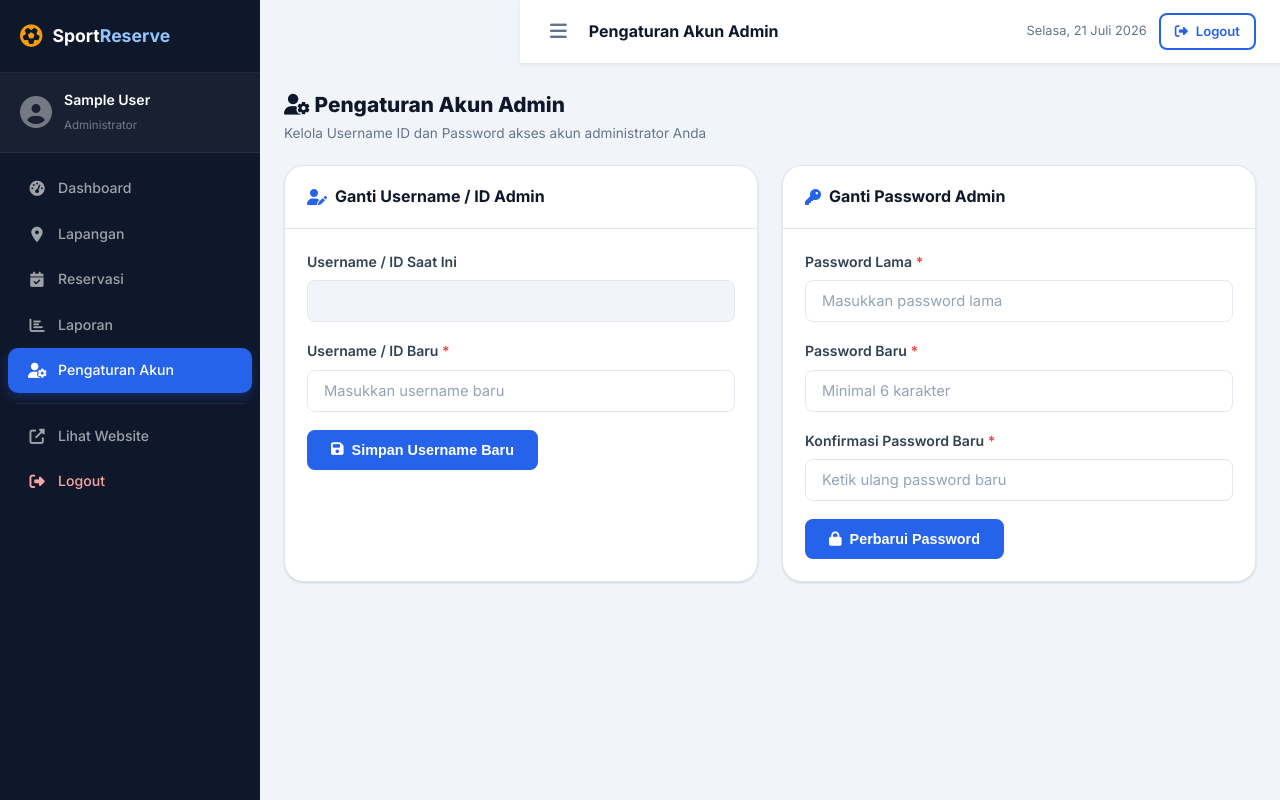
After one commit to malfahrezi30-xxx/Tugas_UAS_Pengantar_Pemrograman, a Flask app: page /admin/pengaturan in a window 1280 px wide. The commit adds this page. Run offline with Flask 3, Linux system fonts and the light colour scheme; the visitor is signed in with stand-in values (Sample User, id 1); data that the repository does not hold is empty; some libraries are stand-ins or nearby versions.

Commit message:
feat(admin): remove login credentials clue & add change username & password feature
- Removed default username/password clue box from templates/admin/login.html
- Created new route /admin/pengaturan in app.py for updating admin Username/ID and Password (with SHA256 hashing)
- Added new template templates/admin/pengaturan.html
- Added 'Pengaturan Akun' menu link to admin sidebar in base_admin.html
- Added unit test test_25_admin_pengaturan_get (25/25 tests passing)

```diff
--- a/app.py
+++ b/app.py
@@ -234,6 +234,7 @@ def admin_login():
 
         if user and user['password'] == hash_password(password):
             session['admin_logged_in'] = True
+            session['admin_id'] = user['id_user']
             session['admin_name'] = user['nama']
             session['admin_username'] = username
             flash(f'Selamat datang, {user["nama"]}!', 'success')
@@ -249,6 +250,53 @@ def admin_logout():
     session.clear()
     flash('Berhasil logout.', 'info')
     return redirect(url_for('admin_login'))
+
+
+@app.route('/admin/pengaturan', methods=['GET', 'POST'])
+@login_required
+def admin_pengaturan():
+    db = get_db()
+    current_username = session.get('admin_username')
+    user = db.execute("SELECT * FROM users WHERE username=?", (current_username,)).fetchone()
+
+    if request.method == 'POST':
+        action = request.form.get('action')
+
+        if action == 'change_username':
+            new_username = request.form.get('new_username', '').strip()
+            if not new_username or len(new_username) < 3:
+                flash('Username minimal 3 karakter.', 'danger')
+            else:
+                existing = db.execute("SELECT id_user FROM users WHERE username=? AND id_user != ?",
+                                      (new_username, user['id_user'])).fetchone()
+                if existing:
+                    flash('Username sudah digunakan oleh akun lain.', 'danger')
+                else:
+                    db.execute("UPDATE users SET username=? WHERE id_user=?", (new_username, user['id_user']))
+                    db.commit()
+                    session['admin_username'] = new_username
+                    flash('✅ Username berhasil diperbarui!', 'success')
+                    return redirect(url_for('admin_pengaturan'))
+
+        elif action == 'change_password':
+            old_password = request.form.get('old_password', '')
+            new_password = request.form.get('new_password', '')
+            confirm_password = request.form.get('confirm_password', '')
+
+            if hash_password(old_password) != user['password']:
+                flash('Password lama Anda salah.', 'danger')
+            elif len(new_password) < 6:
+                flash('Password baru minimal 6 karakter.', 'danger')
+            elif new_password != confirm_password:
+                flash('Konfirmasi password baru tidak cocok.', 'danger')
+            else:
+                db.execute("UPDATE users SET password=? WHERE id_user=?",
+                           (hash_password(new_password), user['id_user']))
+                db.commit()
+                flash('✅ Password berhasil diperbarui!', 'success')
+                return redirect(url_for('admin_pengaturan'))
+
+    return render_template('admin/pengaturan.html', user=user)
 
 
 @app.route('/admin/dashboard')
--- a/templates/admin/base_admin.html
+++ b/templates/admin/base_admin.html
@@ -39,6 +39,9 @@
         </a>
         <a href="{{ url_for('admin_laporan') }}" class="sidebar-link {% if request.endpoint == 'admin_laporan' %}active{% endif %}">
             <i class="fas fa-chart-bar"></i> <span>Laporan</span>
+        </a>
+        <a href="{{ url_for('admin_pengaturan') }}" class="sidebar-link {% if request.endpoint == 'admin_pengaturan' %}active{% endif %}">
+            <i class="fas fa-user-cog"></i> <span>Pengaturan Akun</span>
         </a>
         <div class="sidebar-divider"></div>
         <a href="{{ url_for('index') }}" class="sidebar-link" target="_blank">
--- a/templates/admin/login.html
+++ b/templates/admin/login.html
@@ -81,10 +81,6 @@
                         </button>
                     </div>
                 </div>
-                <div class="login-hint">
-                    <i class="fas fa-info-circle"></i>
-                    Default: <strong>admin</strong> / <strong>admin123</strong>
-                </div>
                 <button type="submit" class="btn btn-primary btn-block btn-lg">
                     <i class="fas fa-sign-in-alt"></i> Masuk
                 </button>
--- /dev/null
+++ b/templates/admin/pengaturan.html
@@ -0,0 +1,72 @@
+{% extends 'admin/base_admin.html' %}
+
+{% block title %}Pengaturan Akun - Admin SportReserve{% endblock %}
+{% block page_title %}Pengaturan Akun Admin{% endblock %}
+
+{% block content %}
+<div class="admin-page-header mb-4">
+    <div>
+        <h2><i class="fas fa-user-cog"></i> Pengaturan Akun Admin</h2>
+        <p>Kelola Username ID dan Password akses akun administrator Anda</p>
+    </div>
+</div>
+
+<div class="grid-2-col" style="display: grid; grid-template-columns: repeat(auto-fit, minmax(320px, 1fr)); gap: 24px;">
+    <!-- UBAH USERNAME / ID -->
+    <div class="admin-card">
+        <div class="admin-card-header">
+            <h3><i class="fas fa-user-edit"></i> Ganti Username / ID Admin</h3>
+        </div>
+        <div class="admin-card-body">
+            <form method="POST" action="{{ url_for('admin_pengaturan') }}">
+                <input type="hidden" name="action" value="change_username">
+
+                <div class="form-group mb-3">
+                    <label class="form-label">Username / ID Saat Ini</label>
+                    <input type="text" class="form-control" value="{{ user.username }}" readonly style="background-color: #f1f5f9; cursor: not-allowed;">
+                </div>
+
+                <div class="form-group mb-3">
+                    <label for="new_username" class="form-label">Username / ID Baru <span class="text-danger">*</span></label>
+                    <input type="text" id="new_username" name="new_username" class="form-control" placeholder="Masukkan username baru" required>
+                </div>
+
+                <button type="submit" class="btn btn-primary">
+                    <i class="fas fa-save"></i> Simpan Username Baru
+                </button>
+            </form>
+        </div>
+    </div>
+
+    <!-- UBAH PASSWORD -->
+    <div class="admin-card">
+        <div class="admin-card-header">
+            <h3><i class="fas fa-key"></i> Ganti Password Admin</h3>
+        </div>
+        <div class="admin-card-body">
+            <form method="POST" action="{{ url_for('admin_pengaturan') }}">
+                <input type="hidden" name="action" value="change_password">
+
+                <div class="form-group mb-3">
+                    <label for="old_password" class="form-label">Password Lama <span class="text-danger">*</span></label>
+                    <input type="password" id="old_password" name="old_password" class="form-control" placeholder="Masukkan password lama" required>
+                </div>
+
+                <div class="form-group mb-3">
+                    <label for="new_password" class="form-label">Password Baru <span class="text-danger">*</span></label>
+                    <input type="password" id="new_password" name="new_password" class="form-control" placeholder="Minimal 6 karakter" required>
+                </div>
+
+                <div class="form-group mb-3">
+                    <label for="confirm_password" class="form-label">Konfirmasi Password Baru <span class="text-danger">*</span></label>
+                    <input type="password" id="confirm_password" name="confirm_password" class="form-control" placeholder="Ketik ulang password baru" required>
+                </div>
+
+                <button type="submit" class="btn btn-primary">
+                    <i class="fas fa-lock"></i> Perbarui Password
+                </button>
+            </form>
+        </div>
+    </div>
+</div>
+{% endblock %}
```
Also changed, not shown: test_app.py (+7 -1 lines).
